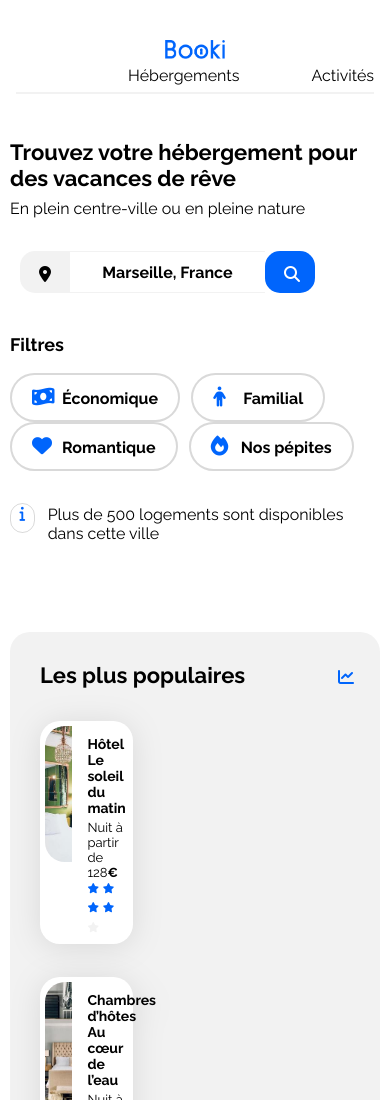
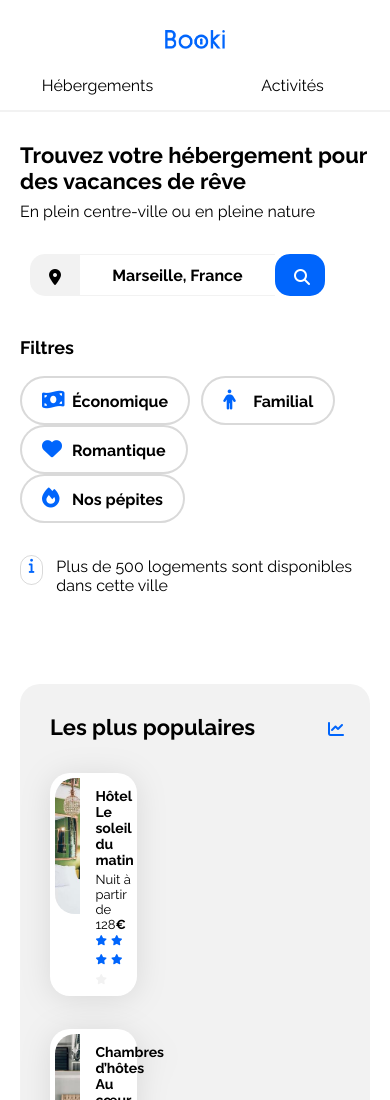
Before and after one commit to AdrienChalet/Booki, a plain HTML site: page index.html in a window 390 px wide. Shown: the top 1100 px of the page. Drawn offline with Linux system fonts and the light colour scheme.

Commit message:
header Mobile

```diff
--- a/css/style.css
+++ b/css/style.css
@@ -474,31 +474,45 @@ nav a {
 /* Small devices (phones, less than 768px) */
 @media (max-width: 767.98px) {
   .main-container {
-    padding: 10px;
+    padding: 0;
+  }
+
+  main {
+    padding: 0 20px 0 20px;
   }
 
   header {
     flex-direction: column;
     align-items: center;
+    padding: 0;
+    margin-bottom: 30px;
   }
 
   .logo-booki {
     display: flex;
     justify-content: center;
+    margin-bottom: 20px;
+  }
+
+  nav {
+    width: 100%;
   }
 
   nav ul {
+    display: flex;
+    justify-content: space-evenly;
     margin: 0;
-    list-style-type: none;
-    border-bottom: 2px solid #f2f2f2;
-    border-width: 100%;
+    padding: 0;
   }
 
   nav li {
-    display: flex;
-    justify-content: space-between;
+    flex: 1;
+    text-align: center;
     border-top: none;
-    padding-bottom: 7px;
+    padding-bottom: 15px;
+    margin-left: 0;
+    border-bottom: 2px solid #f2f2f2;
+    border-width: 100%;
   }
 
   nav li:hover {
```
